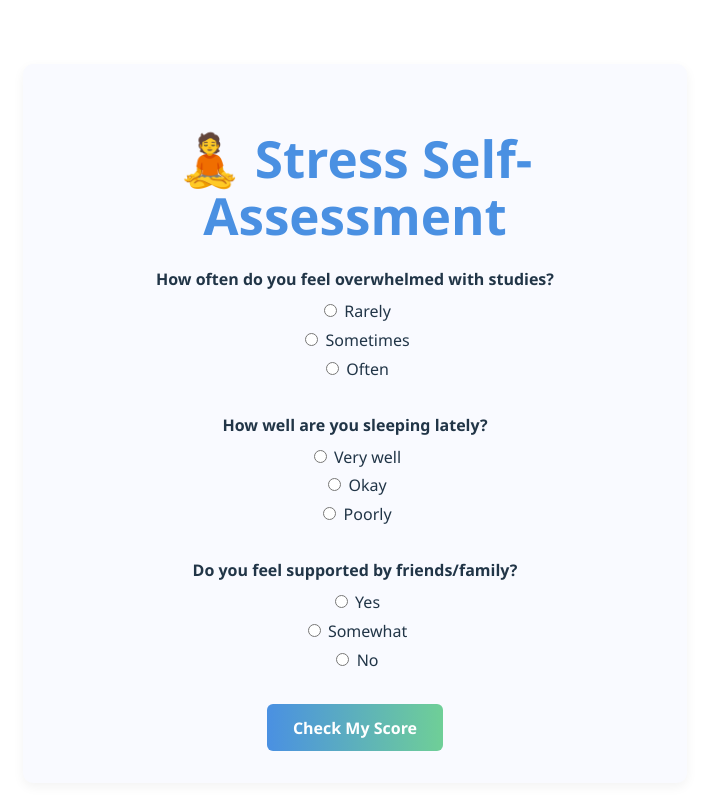
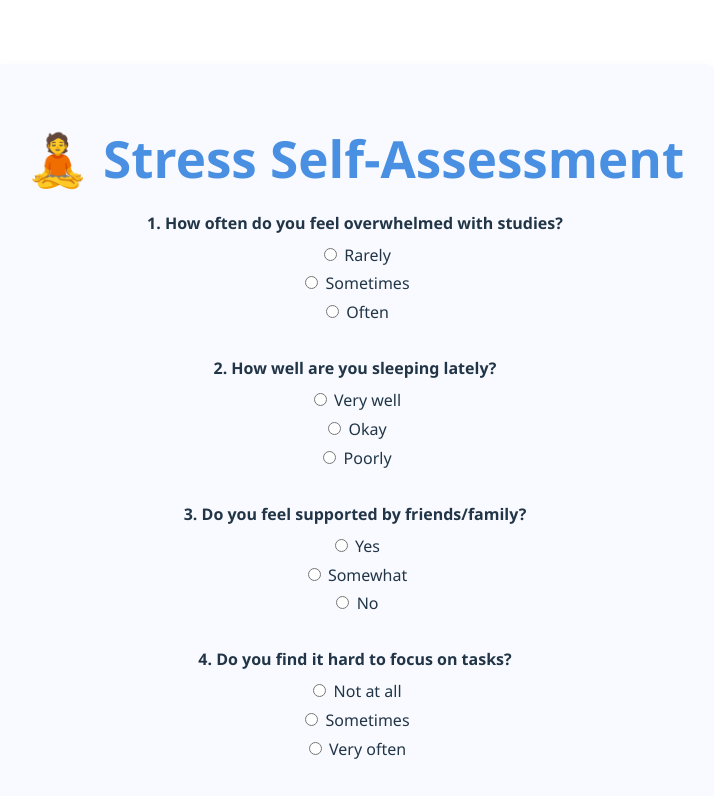
Before and after one commit to Aakarsh1458/Capstone_repository2, a React (Vite) app: page /Assessment in a window 1280 px wide. Shown: the top 796 px of the page, without its empty margins (285-999 px from the left). Built offline with nearby package versions, Linux system fonts and the light colour scheme; the HTML template or start-up script is replaced by a standard one.

Commit message:
Added Assessment for main page components

```diff
--- a/src/pages/Assessment.jsx
+++ b/src/pages/Assessment.jsx
@@ -1,29 +1,21 @@
 import React, { useState } from 'react';
-// Uncomment the lines below if you want to add a Lottie animated character
-// import Lottie from 'lottie-react';
-// import relaxAnimation from './animations/relax.json'; // place your JSON file in src/animations/
 
-function Assessment() {
+function SelfAssessment() {
   const [answers, setAnswers] = useState({});
   const [submitted, setSubmitted] = useState(false);
   const [score, setScore] = useState(0);
 
   const questions = [
-    {
-      id: 1,
-      text: 'How often do you feel overwhelmed with studies?',
-      options: ['Rarely', 'Sometimes', 'Often']
-    },
-    {
-      id: 2,
-      text: 'How well are you sleeping lately?',
-      options: ['Very well', 'Okay', 'Poorly']
-    },
-    {
-      id: 3,
-      text: 'Do you feel supported by friends/family?',
-      options: ['Yes', 'Somewhat', 'No']
-    }
+    { id: 1, text: 'How often do you feel overwhelmed with studies?', options: ['Rarely', 'Sometimes', 'Often'] },
+    { id: 2, text: 'How well are you sleeping lately?', options: ['Very well', 'Okay', 'Poorly'] },
+    { id: 3, text: 'Do you feel supported by friends/family?', options: ['Yes', 'Somewhat', 'No'] },
+    { id: 4, text: 'Do you find it hard to focus on tasks?', options: ['Not at all', 'Sometimes', 'Very often'] },
+    { id: 5, text: 'Are you experiencing frequent headaches or fatigue?', options: ['No', 'Occasionally', 'Yes'] },
+    { id: 6, text: 'How often do you take breaks while studying?', options: ['Regularly', 'Sometimes', 'Rarely'] },
+    { id: 7, text: 'Do you engage in physical activity?', options: ['Often', 'Sometimes', 'Never'] },
+    { id: 8, text: 'How is your appetite recently?', options: ['Normal', 'Fluctuating', 'Lost'] },
+    { id: 9, text: 'Do you feel anxious or panicked without clear reason?', options: ['No', 'Sometimes', 'Frequently'] },
+    { id: 10, text: 'Do you feel motivated to achieve your goals?', options: ['Yes', 'Sometimes', 'No'] }
   ];
 
   const handleChange = (qId, value) => {
@@ -43,9 +35,9 @@ function Assessment() {
   };
 
   const getResultMessage = () => {
-    if (score <= 1) return "😊 You're doing well. Keep it up!";
-    if (score <= 3) return "😌 Mild stress detected. Take time to relax.";
-    return "⚠️ High stress. Consider seeking help or speaking to someone.";
+    if (score <= 5) return "😊 You're doing great! Keep caring for yourself.";
+    if (score <= 12) return "😌 Mild stress. Take breaks, sleep well, and stay balanced.";
+    return "⚠️ High stress. Please talk to someone or seek guidance.";
   };
 
   return (
@@ -53,7 +45,7 @@ function Assessment() {
       <style>{`
         .quiz-container {
           font-family: 'Segoe UI', sans-serif;
-          max-width: 600px;
+          max-width: 700px;
           margin: 2rem auto;
           padding: 2rem;
           background-color: #f9faff;
@@ -71,17 +63,11 @@ function Assessment() {
           text-align: center;
           color: #4a90e2;
           margin-bottom: 1.5rem;
-          animation: slideDown 0.8s ease-in;
-        }
-
-        @keyframes slideDown {
-          from { opacity: 0; transform: translateY(-20px); }
-          to   { opacity: 1; transform: translateY(0); }
         }
 
         .question {
           margin-bottom: 2rem;
-          animation: fadeInSection 1s ease forwards;
+          animation: fadeInSection 0.5s ease;
         }
 
         @keyframes fadeInSection {
@@ -132,34 +118,23 @@ function Assessment() {
           background: #e0f7fa;
           border-left: 5px solid #00acc1;
           border-radius: 6px;
-          animation: bounceIn 0.8s ease;
+          animation: popIn 0.6s ease;
         }
 
-        @keyframes bounceIn {
-          0%   { transform: scale(0.8); opacity: 0; }
-          60%  { transform: scale(1.05); opacity: 1; }
-          100% { transform: scale(1); }
-        }
-
-        .character {
-          width: 160px;
-          margin: 0 auto 1rem;
+        @keyframes popIn {
+          from { transform: scale(0.95); opacity: 0; }
+          to   { transform: scale(1); opacity: 1; }
         }
       `}</style>
 
       <div className="quiz-container">
-        {/* Uncomment to show animated character using Lottie */}
-        {/* <div className="character">
-          <Lottie animationData={relaxAnimation} loop={true} />
-        </div> */}
-
         <h1>🧘 Stress Self-Assessment</h1>
 
         {!submitted ? (
           <form onSubmit={handleSubmit}>
             {questions.map((q, idx) => (
-              <div className="question" key={q.id} style={{ animationDelay: `${idx * 0.2}s` }}>
-                <p>{q.text}</p>
+              <div className="question" key={q.id}>
+                <p>{`${q.id}. ${q.text}`}</p>
                 {q.options.map((opt) => (
                   <label key={opt}>
                     <input
@@ -186,4 +161,4 @@ function Assessment() {
   );
 }
 
-export default Assessment;
+export default SelfAssessment;
```
